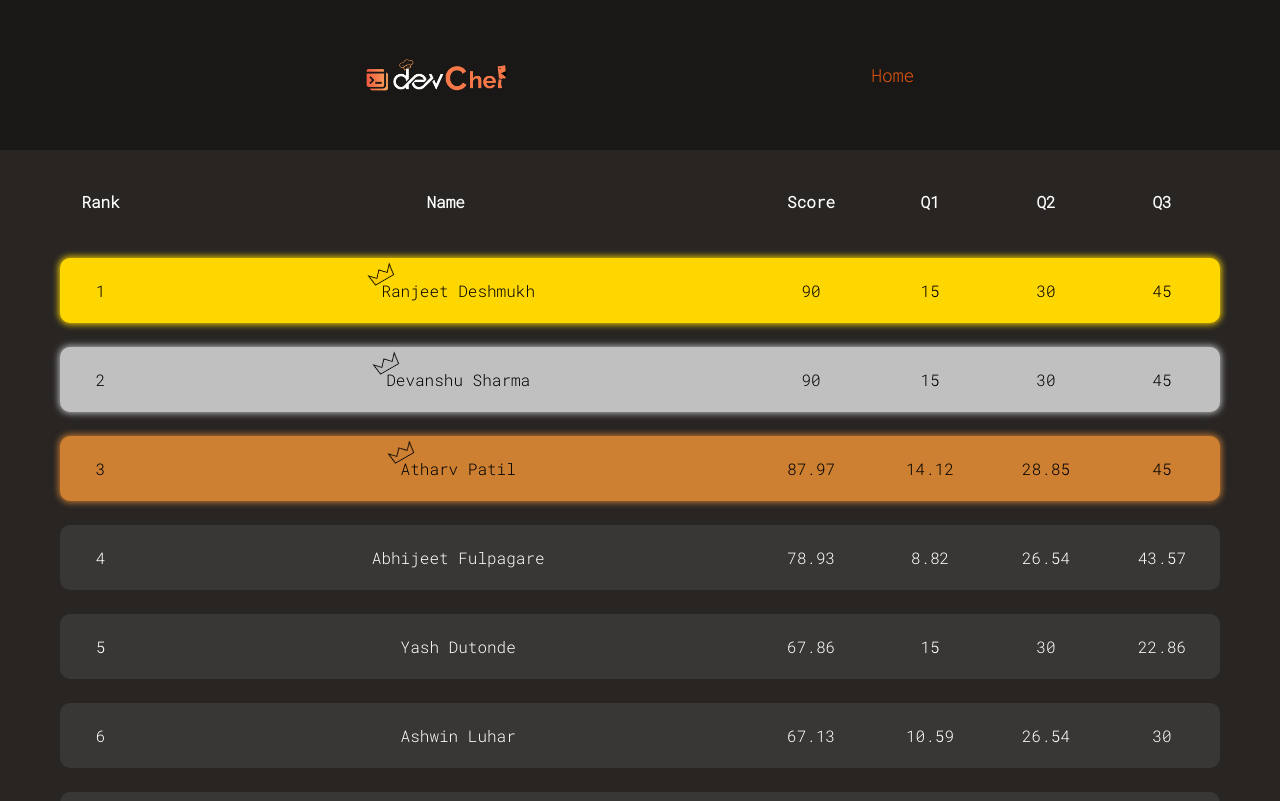
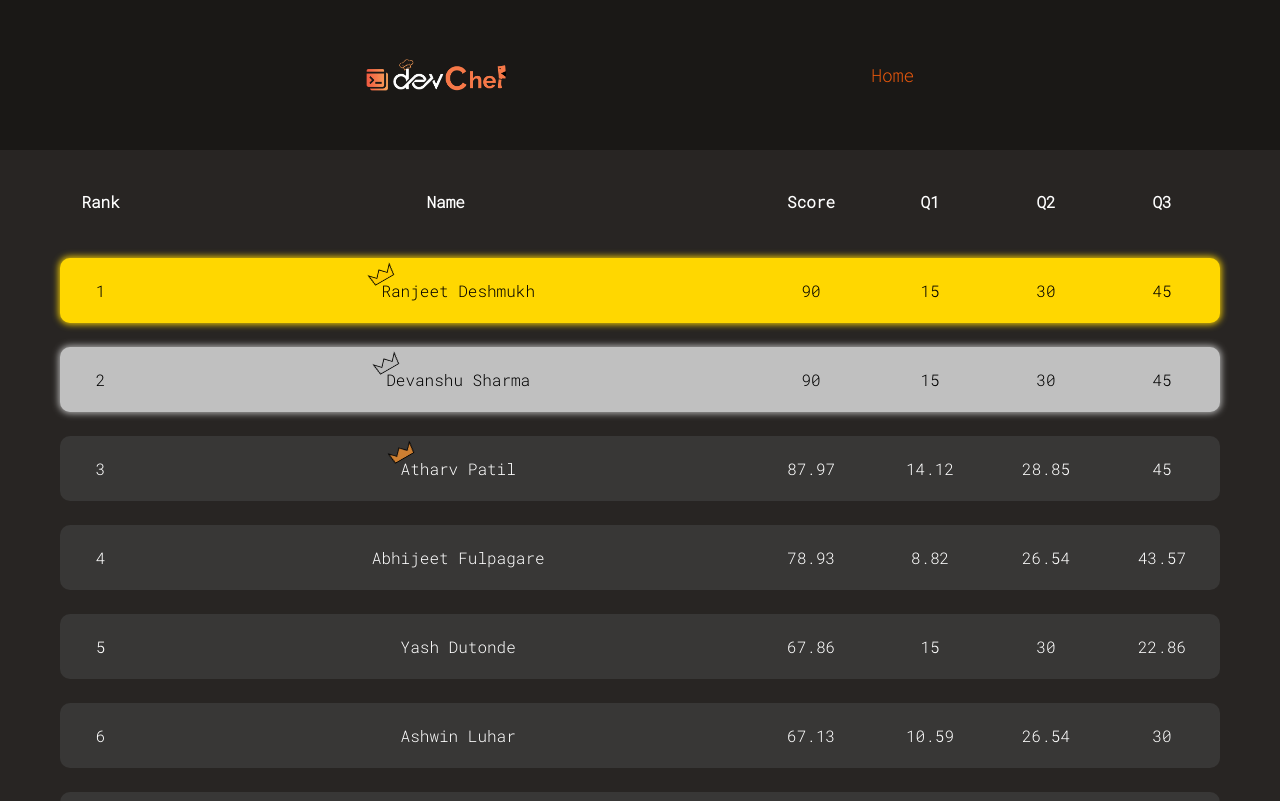
Before and after one commit to suyashcodes/DevChef, a React (Vite) app: page /leaderboard in a window 1280 px wide. Shown: the top 801 px of the page. Built offline with nearby package versions, Linux system fonts and the light colour scheme; a web font is replaced by a local one.

Commit message:
Update LeaderBoard.jsx

```diff
--- a/src/pages/LeaderBoard.jsx
+++ b/src/pages/LeaderBoard.jsx
@@ -149,11 +149,6 @@ const LeaderBoard = () => {
                             color = '#000'
                             shadow = '0px 0px 7px 1px #C0C0C0'
                         }
-                        else if (index + 1 == 3) {
-                            backgroundColor = '#CD7F32'
-                            color = '#000'
-                            shadow = '0px 0px 7px 1px #CD7F32'
-                        }
 
 
                         return (<LeaderboardElement key={index} item={item} backgroundColor={backgroundColor} color={color} shadow={shadow} rank={index+1} />)
```
